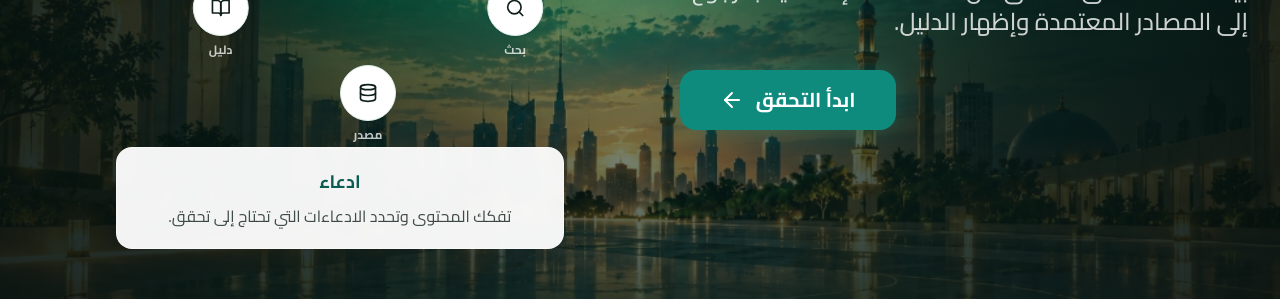
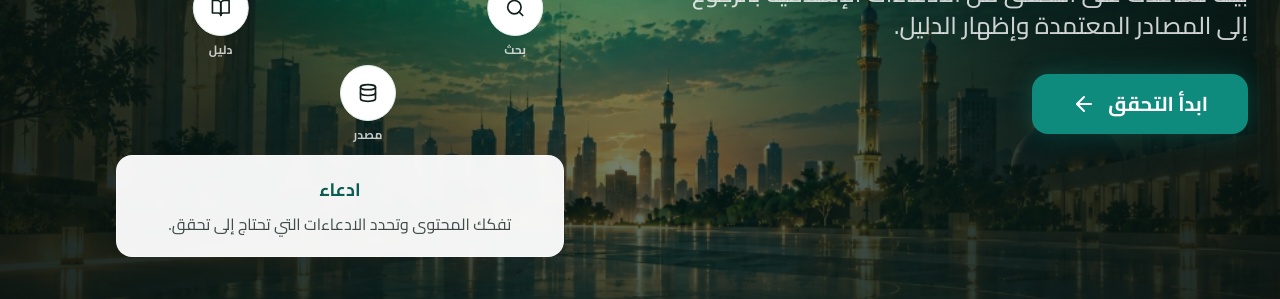
Before and after one commit to Ba3y9n/bayyinah-ai, a React (Vite) app in the folder frontend/: page / in a window 1280 px wide. Shown: the part 501-800 px from the top of the page. Built offline with nearby package versions, Linux system fonts and the light colour scheme; no server answers.

Commit message:
style: align hero CTA right and lower detail panel

```diff
--- a/frontend/src/pages/HomePage.tsx
+++ b/frontend/src/pages/HomePage.tsx
@@ -76,7 +76,7 @@ const HeroOrbit = () => {
         })}
       </div>
 
-      <div className="mt-8 p-5 bg-white/95 rounded-2xl shadow-[0_12px_30px_rgba(0,0,0,0.12)] border border-white/40 max-w-md w-full text-center z-40 transition-all duration-300 transform min-h-[92px] flex flex-col justify-center backdrop-blur-sm">
+      <div className="mt-10 p-5 bg-white/95 rounded-2xl shadow-[0_12px_30px_rgba(0,0,0,0.12)] border border-white/40 max-w-md w-full text-center z-40 transition-all duration-300 transform min-h-[92px] flex flex-col justify-center backdrop-blur-sm">
         <p className="text-lg font-bold text-[#0b5d53] mb-2">{steps[activeIndex].label}</p>
         <p className="text-sm md:text-base text-[#10201D]/80 leading-relaxed">{steps[activeIndex].desc}</p>
       </div>
@@ -265,7 +265,7 @@ export const HomePage: React.FC<HomePageProps> = ({ onStartVerification, setActi
               initial={{ opacity: 0, y: 18 }}
               animate={{ opacity: 1, y: 0 }}
               transition={{ duration: 0.6, delay: 0.2 }}
-              className="mt-8 flex justify-end"
+              className="mt-8 flex justify-start"
             >
               <button
                 onClick={onStartVerification}
```
